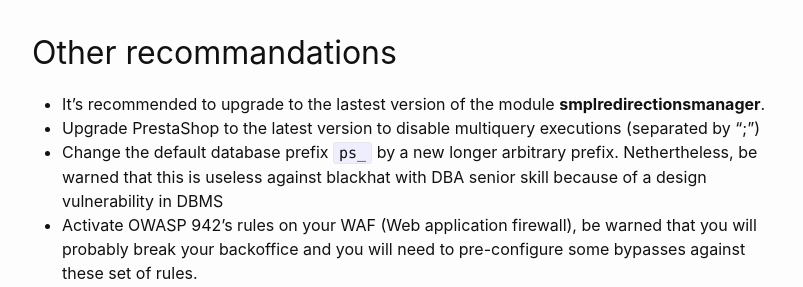
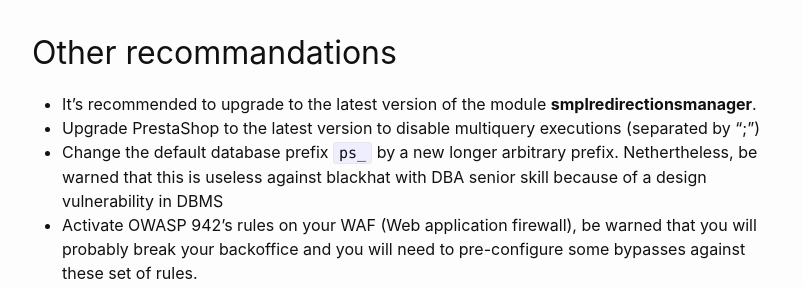
Before and after one commit to friends-of-presta/security-advisories, a Jekyll site: the page built from _posts/2023-01-17-smplredirectionsmanager.md, in a window 1280 px wide and 900 px high, scrolled down 1995 px. Shown: the part 256-543 px from the top of the window, without its empty margins (238-1041 px from the left). Built offline with Jekyll 4.4.1, drawn with Linux system fonts in a browser that asks for light colours.

Commit message:
Update 2023-01-17-smplredirectionsmanager.md

```diff
--- a/_posts/2023-01-17-smplredirectionsmanager.md
+++ b/_posts/2023-01-17-smplredirectionsmanager.md
@@ -83,7 +83,7 @@ This vulnerability permits altering the shop’s database.
 
 ## Other recommandations
 
-* It’s recommended to upgrade to the lastest version of the module **smplredirectionsmanager**.
+* It’s recommended to upgrade to the latest version of the module **smplredirectionsmanager**.
 * Upgrade PrestaShop to the latest version to disable multiquery executions (separated by “;”)
 * Change the default database prefix `ps_` by a new longer arbitrary prefix. Nethertheless, be warned that this is useless against blackhat with DBA senior skill because of a design vulnerability in DBMS
 * Activate OWASP 942's rules on your WAF (Web application firewall), be warned that you will probably break your backoffice and you will need to pre-configure some bypasses against these set of rules.
```
